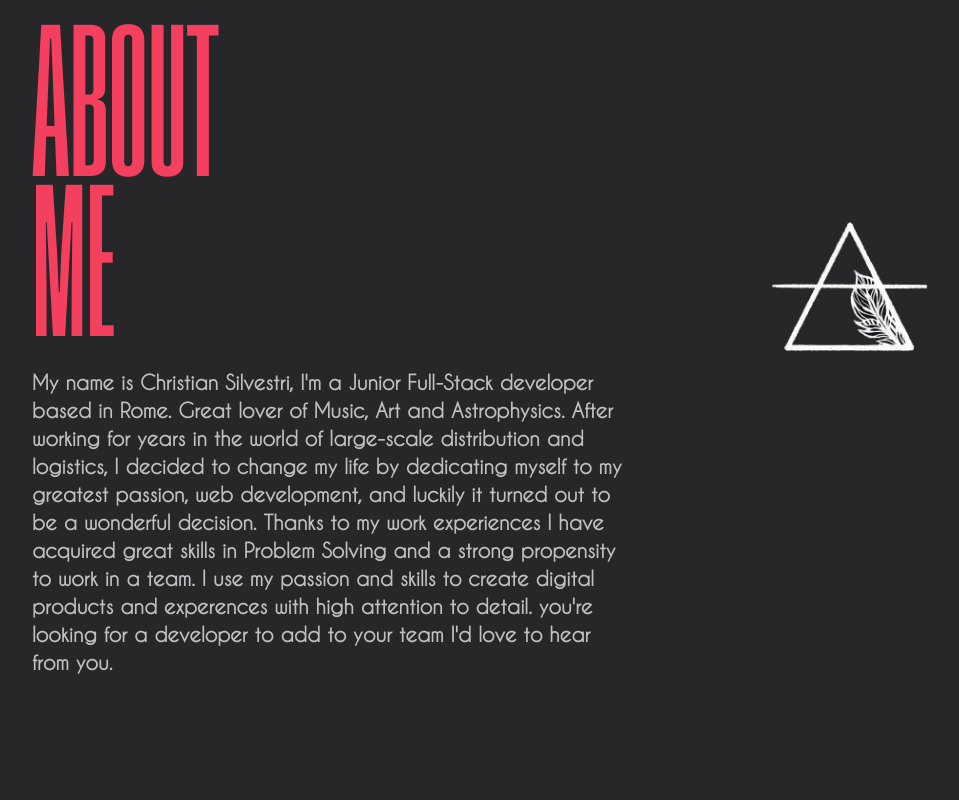
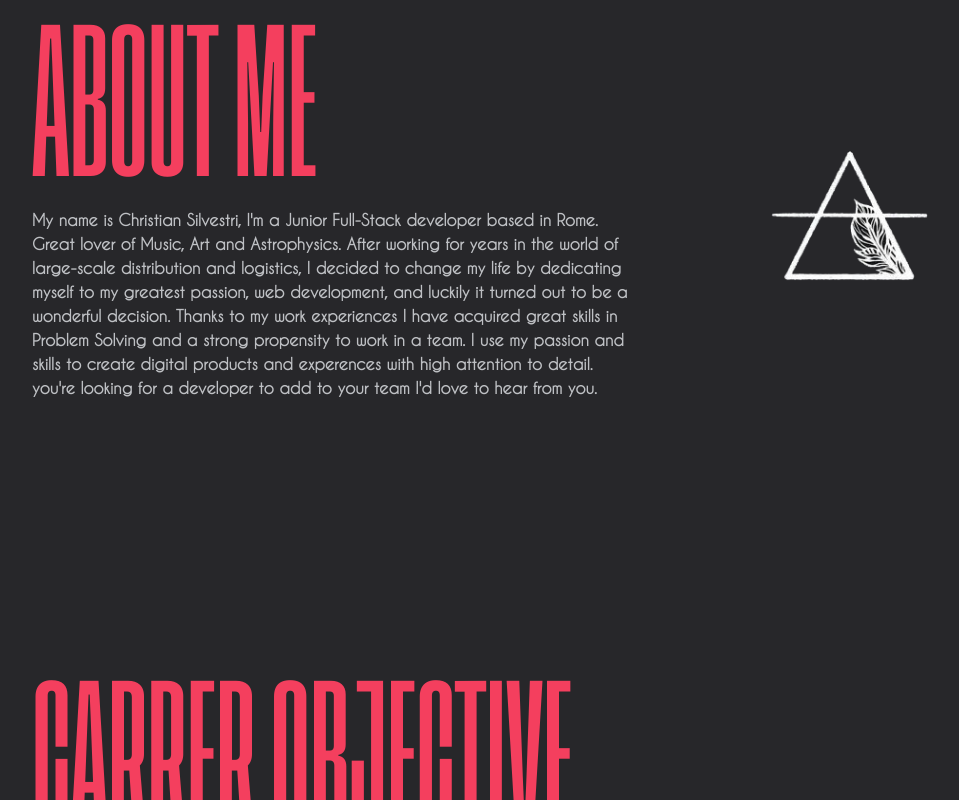
Before and after one commit to Christian-Silvestri/web, a React (Create React App) app: page / in a window 1280 px wide. Shown: the top 800 px of the page, without its empty margins (160-1119 px from the left). Built offline with nearby package versions, Linux system fonts and the light colour scheme.

Commit message:
beta test 0.4

```diff
--- a/src/component/About.js
+++ b/src/component/About.js
@@ -67,15 +67,22 @@ function About() {
 
 function InfoCard(props) {
   return (
-    <div className='px-4 lg:px-12 xl:px-48 2xl:px-72 '>
-      <div className='flex justify-between w-full h-full items-end'>
-        <h1 className='text-9xl lg:text-9xl xl:text-10xl 2xl:text-11xl w-min'>{props.title}</h1>
+    <div className='px-4 lg:px-12 xl:px-48  '>
+      {/* <div className='flex justify-between w-full h-full items-end'>
+        <h1 className='text-9xl lg:text-9xl xl:text-10xl 2xl:text-11xl  '>{props.title}</h1>
         <img src={props.logo} alt='' className='max-h-[80px] lg:max-h-[100px] xl:max-h-[130px] 2xl:min-h-[200px]' />
       </div>
       <div className='pt-4 2xl:pt-8 lg:w-2/3'>
         <p className='text-xl 2xl:text-2xl'>
           {props.para}
         </p>
+      </div> */}
+      <div className='flex h-full items-center justify-between'>
+        <div className='flex flex-col lg:w-2/3'>
+          <h1 className='text-9xl lg:text-9xl xl:text-10xl 2xl:text-11xl pb-4 2xl:pb-8'>{props.title}</h1>
+          <p className='text-md 2xl:text-2xl'>{props.para}</p>
+        </div>
+        <img src={props.logo} alt='' className='max-h-[80px] lg:max-h-[100px] xl:max-h-[130px] 2xl:min-h-[200px]' />
       </div>
     </div>
   )
```
